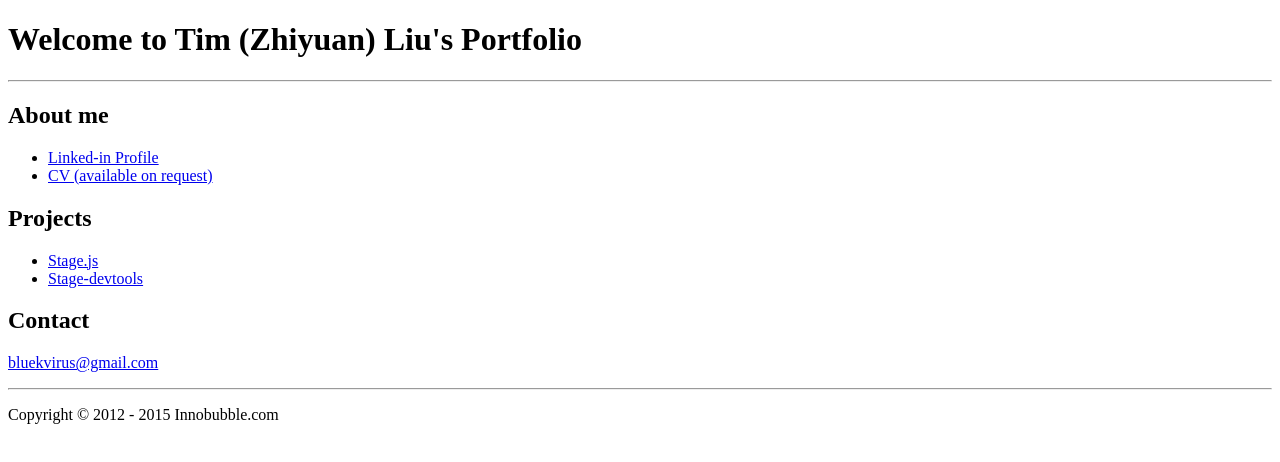
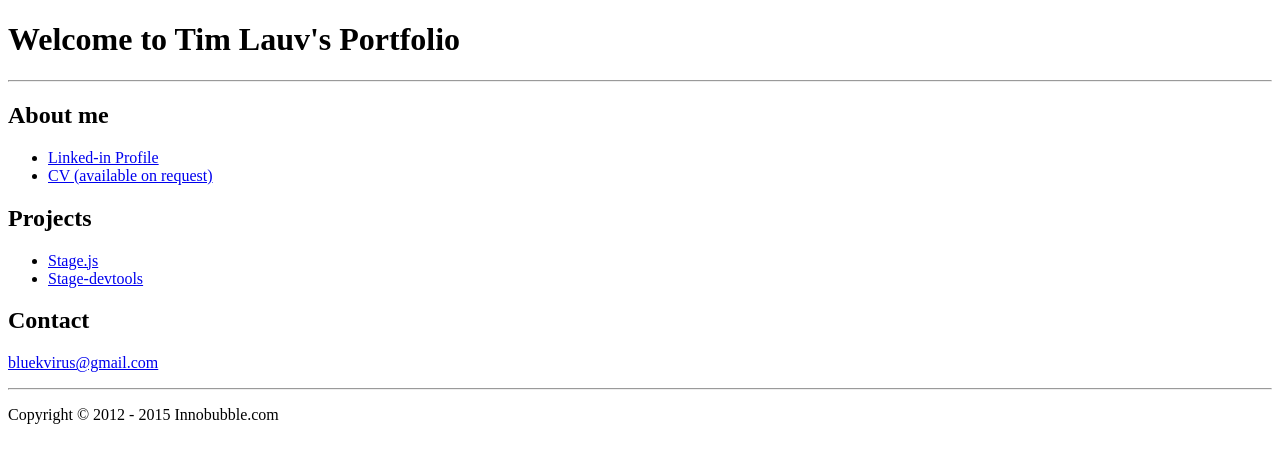
Before and after one commit to bluekvirus/bluekvirus.github.io, a plain HTML site: page index.html in a window 1280 px wide. Drawn offline with Linux system fonts and the light colour scheme.

Commit message:
Update index.html

```diff
--- a/index.html
+++ b/index.html
@@ -1,7 +1,7 @@
 <!DOCTYPE html>
 <html>
 <body>
-	<h1>Welcome to Tim (Zhiyuan) Liu's Portfolio</h1>
+	<h1>Welcome to Tim Lauv's Portfolio</h1>
 	<hr>
 	<h2>About me</h2>
 	<ul>
```
